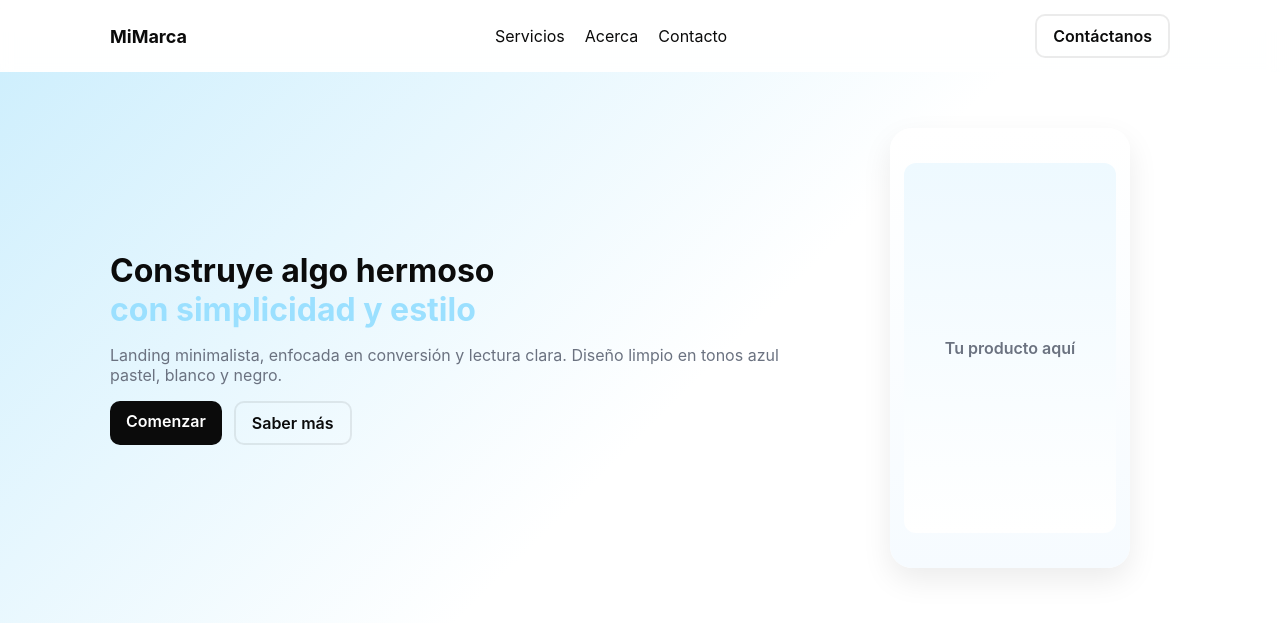
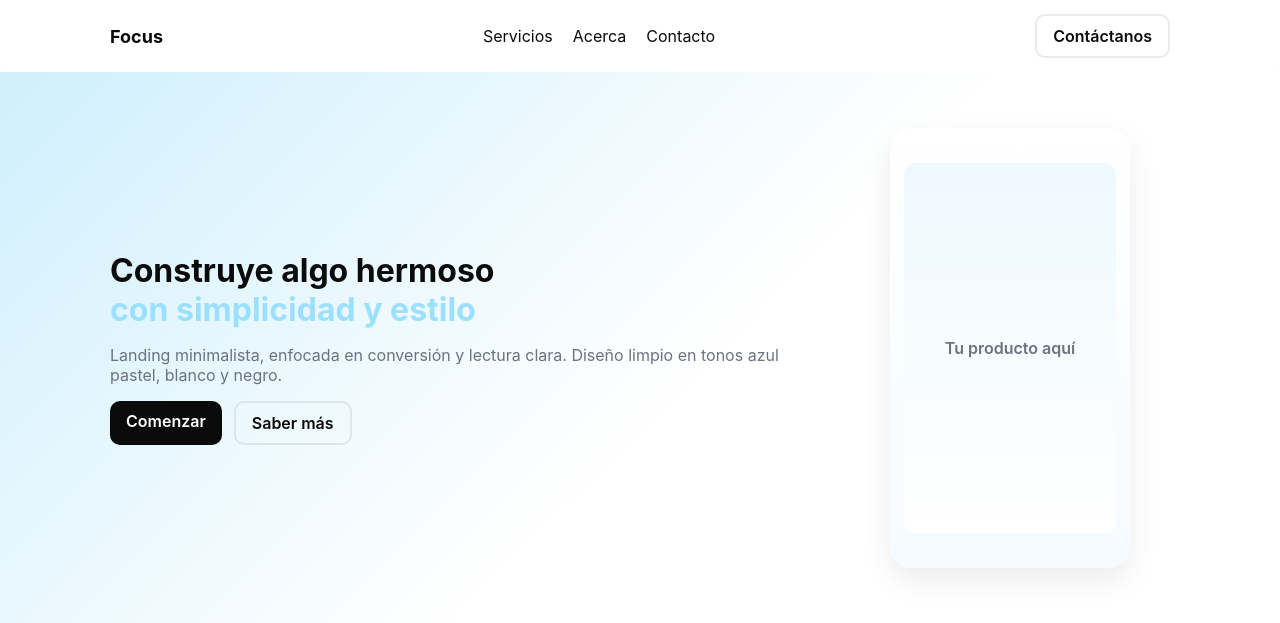
Before and after one commit to Miguel-Aguillon/Focus, a CodeIgniter 4 app: the page made by app/Views/inicio/inicio.php in a window 1280 px wide. Shown: the top 623 px of the page. Run offline with PHP 8.4 and a stand-in for CodeIgniter, Linux system fonts and the light colour scheme; the template is opened without the code that fills it, so the values that code supplies are empty; some libraries are stand-ins or nearby versions.

Commit message:
titulo de inicio.php

```diff
--- a/app/Config/App.php
+++ b/app/Config/App.php
@@ -16,7 +16,7 @@ class App extends BaseConfig
      *
      * E.g., http://example.com/
      */
-    public string $baseURL = 'http://localhost:8080/';
+    public string $baseURL = 'https://localhost/focus/public/';
 
     /**
      * Allowed Hostnames in the Site URL other than the hostname in the baseURL.
--- a/app/Views/inicio/inicio.php
+++ b/app/Views/inicio/inicio.php
@@ -4,14 +4,13 @@
 <head>
   <meta charset="utf-8" />
   <meta name="viewport" content="width=device-width, initial-scale=1" />
-  <title>Landing - Azul Pastel</title>
+  <title>Focus - Inicio</title>
 <link rel="stylesheet" href="<?= base_url('css/style.css') ?>">
-
 </head>
 <body>
   <nav class="nav">
     <div class="container nav-inner">
-      <a class="logo" href="#">MiMarca</a>
+      <a class="logo" href="#">Focus</a>
       <ul class="nav-links">
         <li><a href="#features">Servicios</a></li>
         <li><a href="#about">Acerca</a></li>
```
